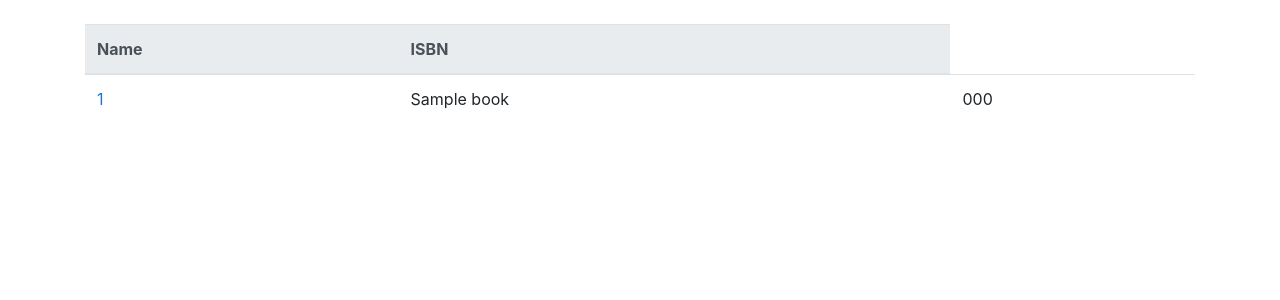
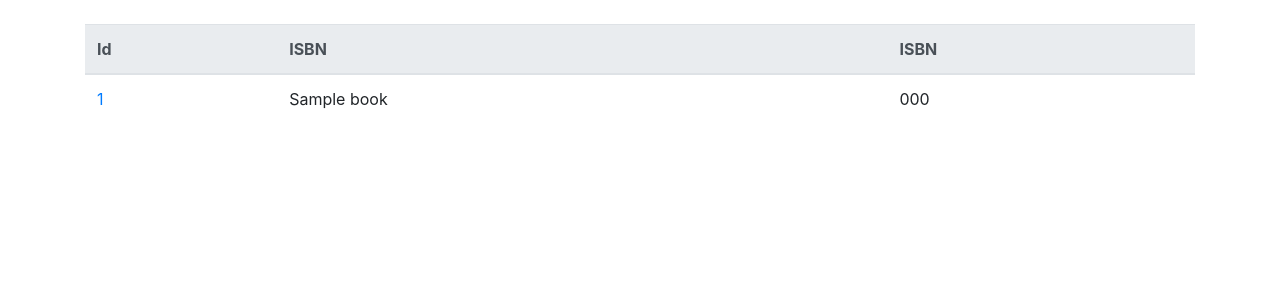
Before and after one commit to all-about-django/django-cbv-tutorial, a Django app: page /store/book in a window 1280 px wide. Shown: the part 56-356 px from the top of the page. Run offline with Django 3.2, Linux system fonts and the light colour scheme; a user stored in the database is signed in; tables that the repository leaves empty hold one stand-in row (values such as "Sample post"); some libraries are stand-ins or nearby versions.

Commit message:
add id header in list page.

```diff
--- a/src/cbvlibrary/templates/book/list.html
+++ b/src/cbvlibrary/templates/book/list.html
@@ -5,7 +5,8 @@
     <tr>
         <thead class="thead-light">
             <tr>
-                <th scope="col">Name</th>
+                <th scope="col">Id</th>
+                <th scope="col">ISBN</th>
                 <th scope="col">ISBN</th>
             </tr>
         </thead>
```
